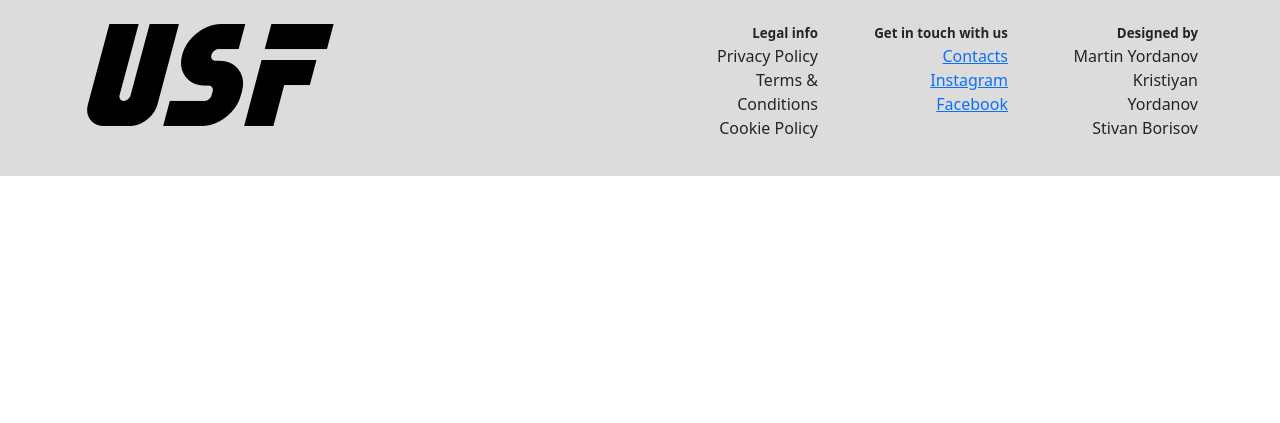
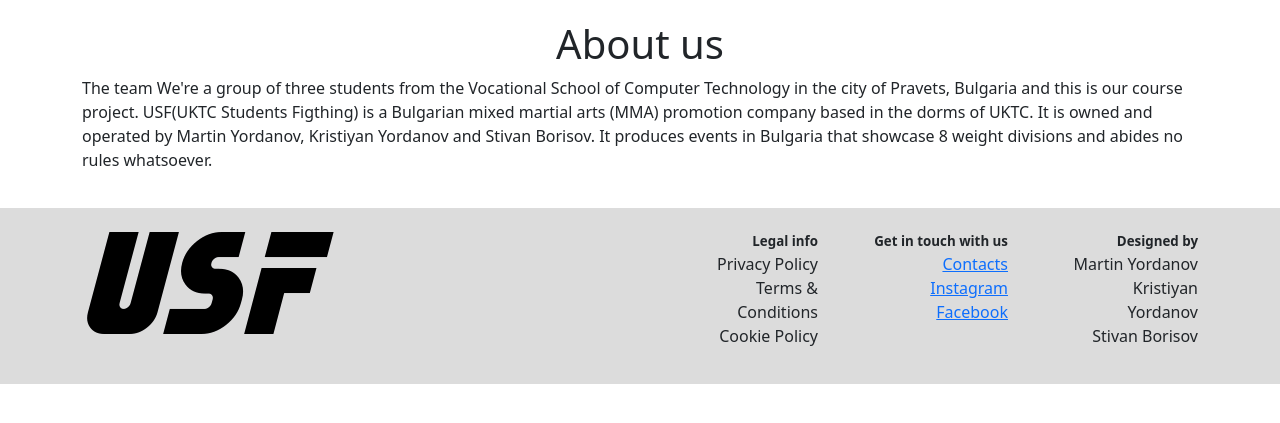
Before and after one commit to MartoKartechnicata/kurs-ov_proekt, a PHP site: page /aboutus.php in a window 1280 px wide. Shown: the part 72-495 px from the top of the page. Run offline with PHP 8.4, Linux system fonts and the light colour scheme.

Commit message:
zdrzdrzddr

```diff
--- a/Style.css
+++ b/Style.css
@@ -63,6 +63,7 @@ ul label{
     text-align: center;
 }
 
+
 @media screen and (min-width: 992px) {
     .navbar-text{
         font-size: 1rem;
--- a/pages/aboutus.php
+++ b/pages/aboutus.php
@@ -34,18 +34,26 @@ session_start();
     <link rel="stylesheet" type="text/css" href="../Style.css">
 </head>
 <body>
-    <header>
+<header>
     <?php
     include "../components/header.html"
     ?>
-    </header>
+  </header>
 
+  <div class="container">
+  <div class="row" style="padding-bottom: 20px; padding-top: 20px;">
+<h1 class="text-center">About us </h1>
 
+<p>The team We're a group of three students from the Vocational School of Computer Technology in the city of Pravets, Bulgaria and this is our
+ course project. USF(UKTC Students Figthing) is a Bulgarian mixed martial arts (MMA) promotion company based in the dorms of UKTC.
+ It is owned and operated by Martin Yordanov, Kristiyan Yordanov and Stivan Borisov.
+ It produces events in Bulgaria that showcase 8 weight divisions and abides no rules whatsoever.</p>
+</div>
+</div>
     <footer>
-      <?php +
+      <?php
       include "../components/footer.html"
       ?>
     </footer>
 </body>
-
 </html>
```
